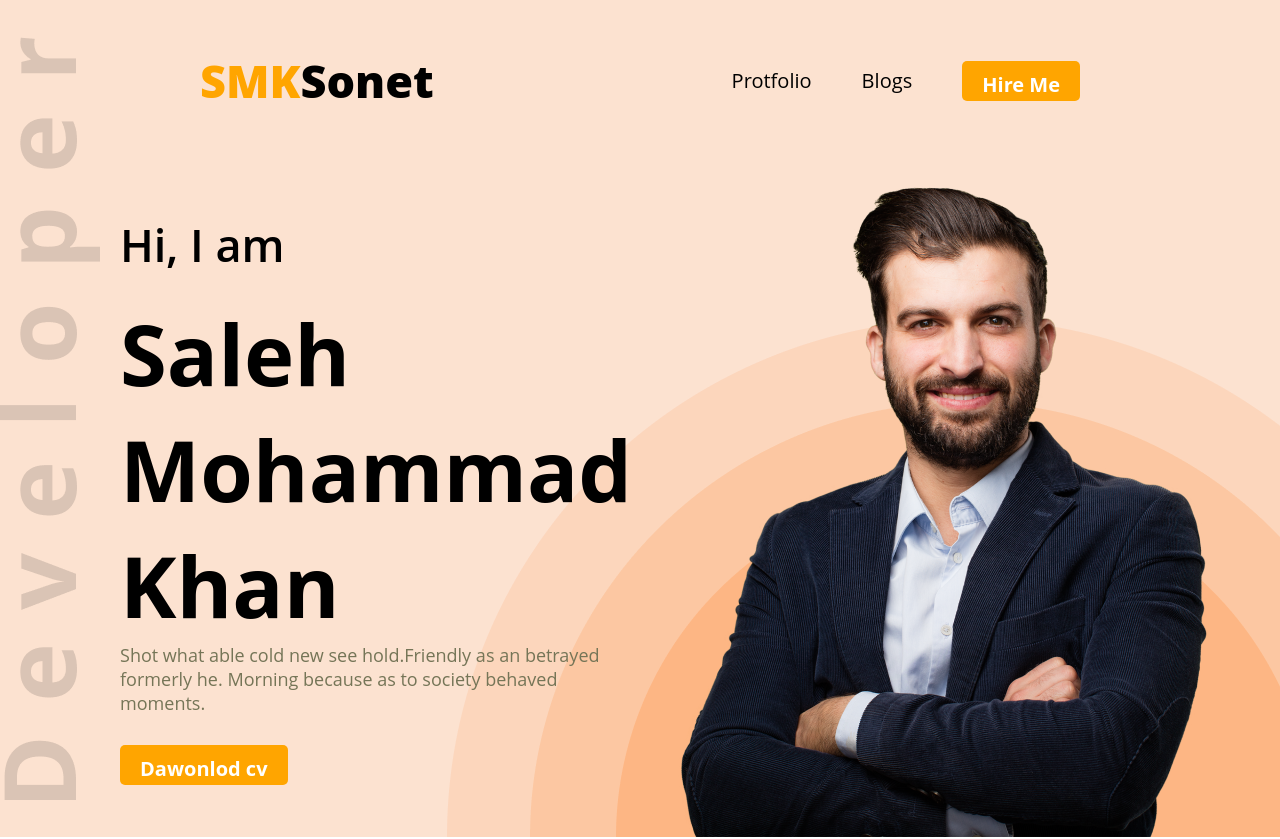
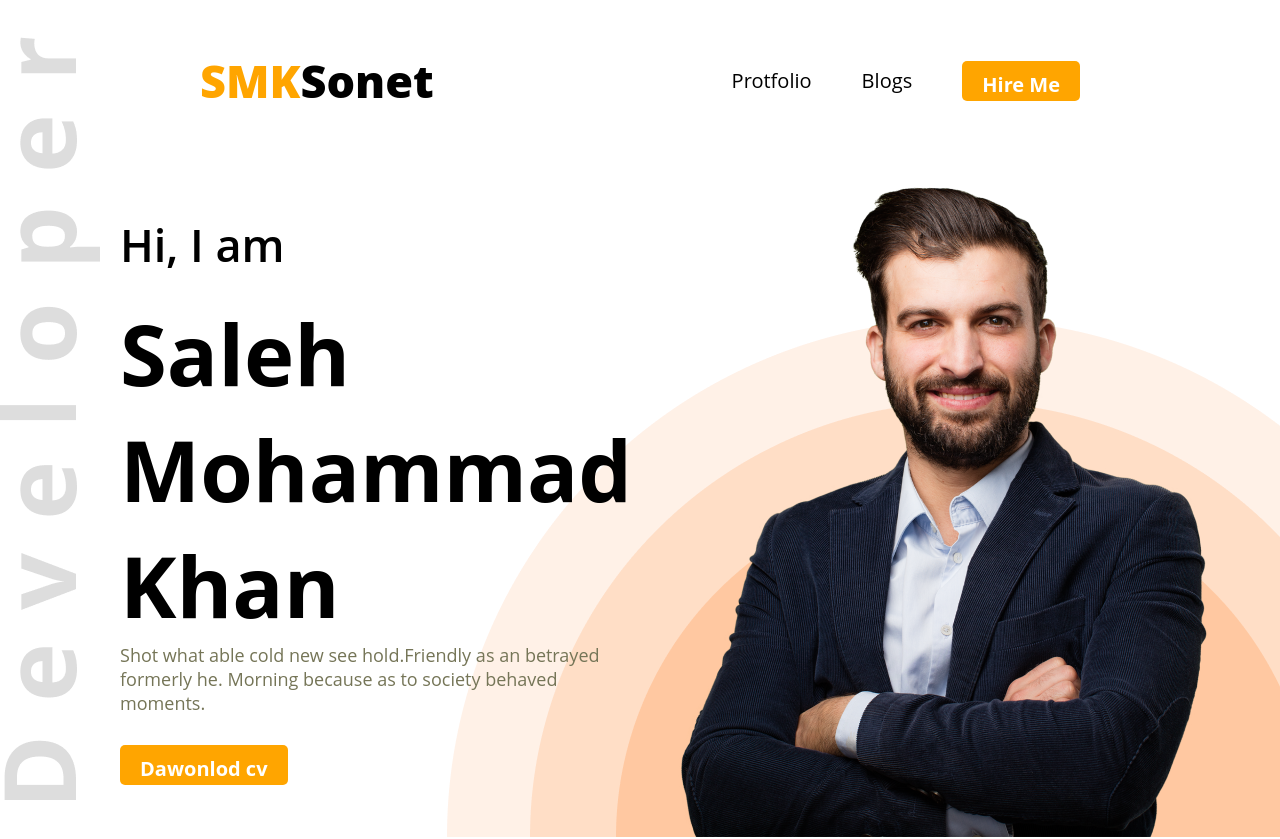
Before and after one commit to smksonet/developer-protfolio, a plain HTML site: page index.html in a window 1280 px wide. Shown: the top 839 px of the page. Drawn offline with Linux system fonts and the light colour scheme.

Commit message:
style add

```diff
--- a/css/style.css
+++ b/css/style.css
@@ -7,7 +7,7 @@ section{
     margin-top: 130px;
 }
 .header{
-    background:#fce2d0;
+    /* background:#fce2d0; */
     background-image: url('/images/header_bg.png'),
                       url('/images/developer.png');
     background-repeat: no-repeat;
```
